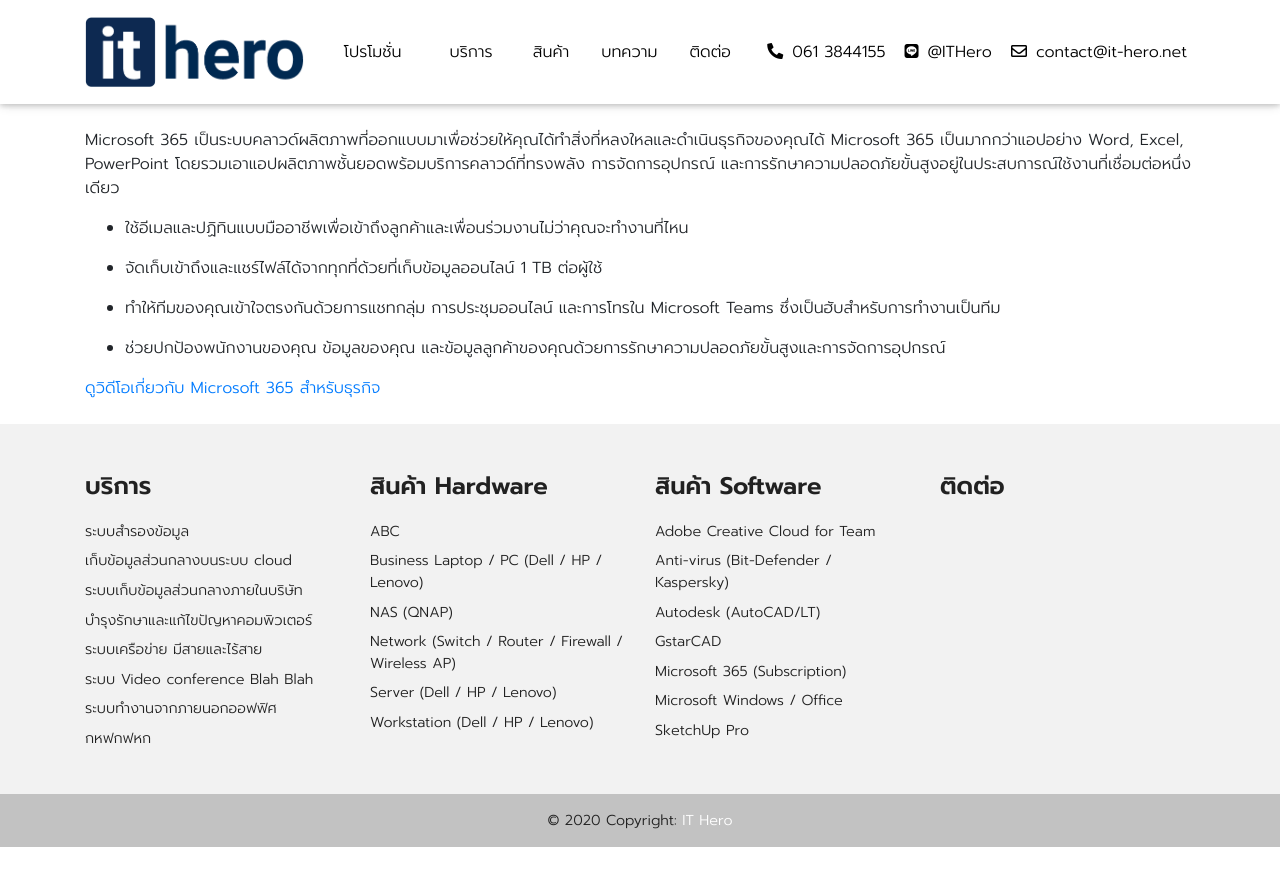
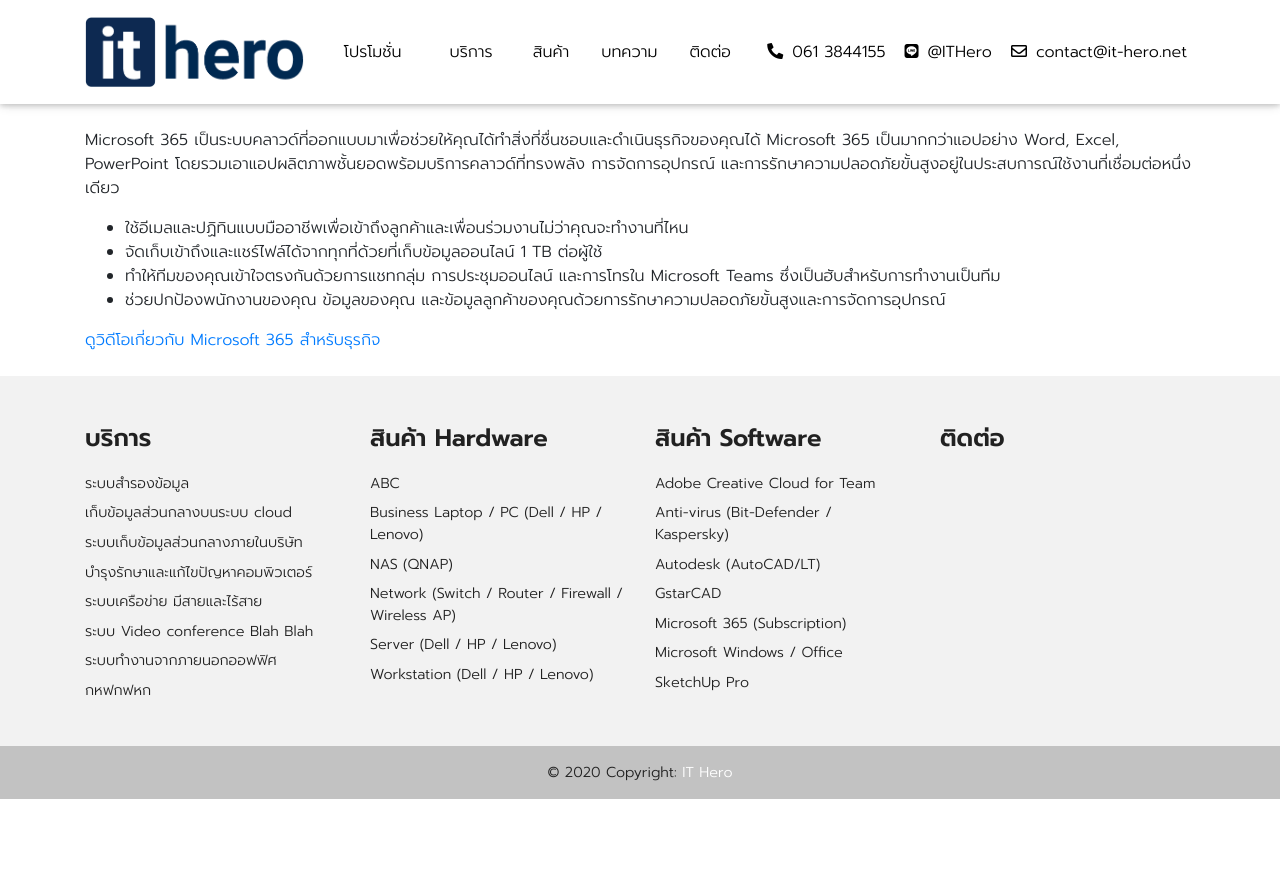
Before and after one commit to nexus2live-git/website-it-hero, a Jekyll site: the page built from _products_software/microsoft-365.md, in a window 1280 px wide. Shown: the top 886 px of the page. Built offline with Jekyll 4.4.1, drawn with Linux system fonts in a browser that asks for light colours; nearby versions of some CDN libraries.

Commit message:
Update from Forestry.io IT Hero updated _products_software/microsoft-365.md

```diff
--- a/_products_software/microsoft-365.md
+++ b/_products_software/microsoft-365.md
@@ -1,17 +1,14 @@
 ---
 title: Microsoft 365 (Subscription)
 thumbnail: "/assets/uploads/micrososft_365_logo.png"
-description: Microsoft 365
+description: เป็นระบบคลาวด์ที่ออกแบบมาเพื่อช่วยให้คุณได้ทำสิ่งที่ชื่นชอบและดำเนินธุรกิจของคุณได้
 
 ---
-Microsoft 365 เป็นระบบคลาวด์ผลิตภาพที่ออกแบบมาเพื่อช่วยให้คุณได้ทำสิ่งที่หลงใหลและดำเนินธุรกิจของคุณได้ Microsoft 365 เป็นมากกว่าแอปอย่าง Word, Excel, PowerPoint โดยรวมเอาแอปผลิตภาพชั้นยอดพร้อมบริการคลาวด์ที่ทรงพลัง การจัดการอุปกรณ์ และการรักษาความปลอดภัยขั้นสูงอยู่ในประสบการณ์ใช้งานที่เชื่อมต่อหนึ่งเดียว
+Microsoft 365 เป็นระบบคลาวด์ที่ออกแบบมาเพื่อช่วยให้คุณได้ทำสิ่งที่ชื่นชอบและดำเนินธุรกิจของคุณได้ Microsoft 365 เป็นมากกว่าแอปอย่าง Word, Excel, PowerPoint โดยรวมเอาแอปผลิตภาพชั้นยอดพร้อมบริการคลาวด์ที่ทรงพลัง การจัดการอุปกรณ์ และการรักษาความปลอดภัยขั้นสูงอยู่ในประสบการณ์ใช้งานที่เชื่อมต่อหนึ่งเดียว
 
 * ใช้อีเมลและปฏิทินแบบมืออาชีพเพื่อเข้าถึงลูกค้าและเพื่อนร่วมงานไม่ว่าคุณจะทำงานที่ไหน
-
 * จัดเก็บเข้าถึงและแชร์ไฟล์ได้จากทุกที่ด้วยที่เก็บข้อมูลออนไลน์ 1 TB ต่อผู้ใช้
-
 * ทำให้ทีมของคุณเข้าใจตรงกันด้วยการแชทกลุ่ม การประชุมออนไลน์ และการโทรใน Microsoft Teams ซึ่งเป็นฮับสำหรับการทำงานเป็นทีม
-
 * ช่วยปกป้องพนักงานของคุณ ข้อมูลของคุณ และข้อมูลลูกค้าของคุณด้วยการรักษาความปลอดภัยขั้นสูงและการจัดการอุปกรณ์
 
 > [ดูวิดีโอเกี่ยวกับ Microsoft 365 สำหรับธุรกิจ](https://www.microsoft.com/th-th/videoplayer/embed/RE4qPma?autoplay=true)
```
